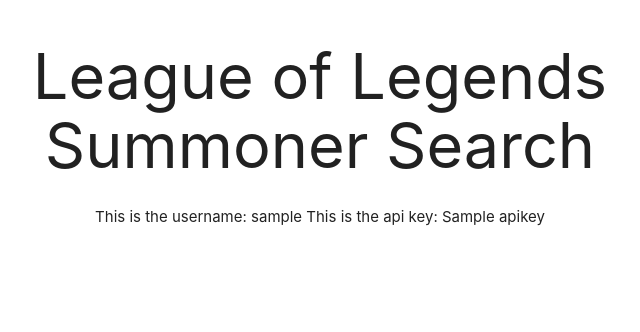
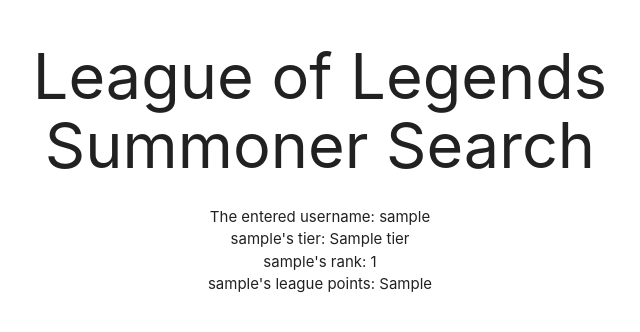
Before and after one commit to FHan95/League-of-Legends-Summoner-Search, a Django app: template lolsummoner/lookup/templates/lookup/player.html in a window 1280 px wide. Shown: the top 332 px of the page, without its empty margins (320-960 px from the left). Run offline with Django 3.2, Linux system fonts and the light colour scheme; the template is opened without the code that fills it: most values are stand-ins (such as "Sample title", 1, 10 or a date in 2020).

Commit message:
Update player.html
Took out the API key and added tier, rank, and League points

```diff
--- a/lolsummoner/lookup/templates/lookup/player.html
+++ b/lolsummoner/lookup/templates/lookup/player.html
@@ -3,8 +3,19 @@
 {% block content %}
 
 <div class="container center-align">
-    This is the username: {{username}}
-    This is the api key: {{apikey}}
+    The entered username: {{username}}
+</div>
+
+<div class="container center-align">
+    {{username}}'s tier: {{tier}}
+</div>
+
+<div class="container center-align">
+    {{username}}'s rank: {{rank}}
+</div>
+
+<div class="container center-align">
+    {{username}}'s league points: {{lp}}
 </div>
 
 {% endblock %}
```
